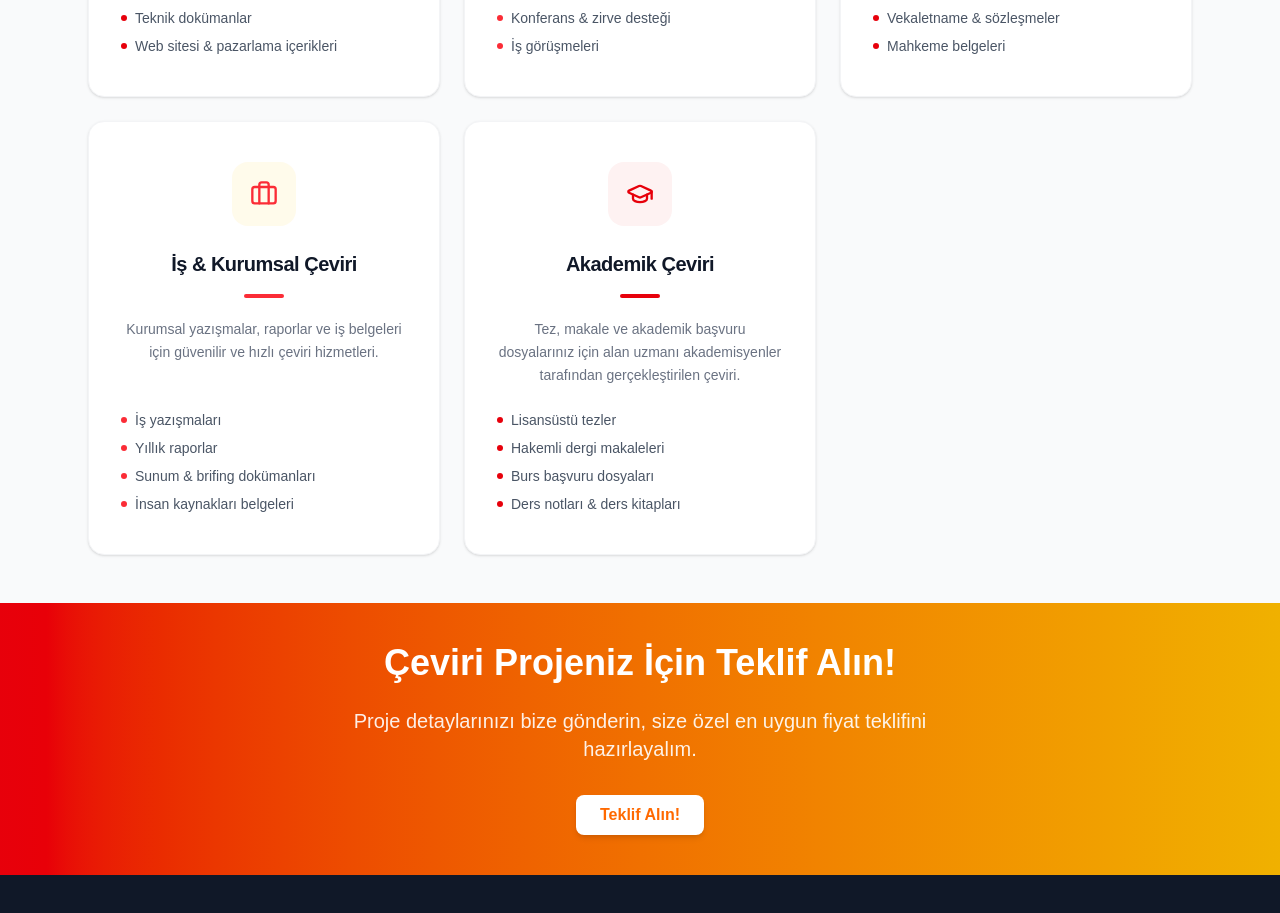
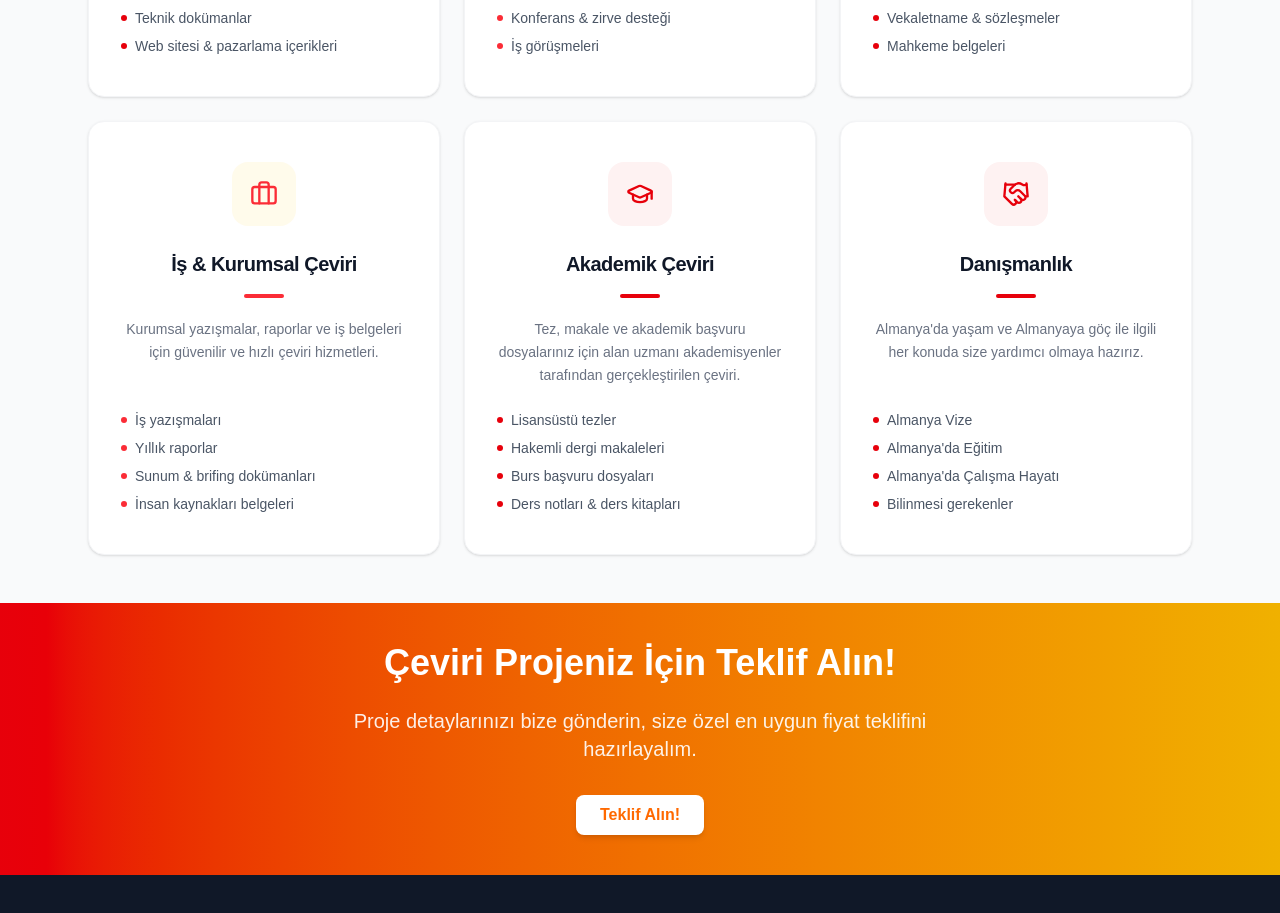
Before and after one commit to Yigit03/Aurora, a Next.js app: page /interpreting in a window 1280 px wide. Shown: the part 902-1815 px from the top of the page. Built offline with nearby package versions, Linux system fonts and the light colour scheme.

Commit message:
update-test

```diff
--- a/src/app/(site)/(home)/ExamList.tsx
+++ b/src/app/(site)/(home)/ExamList.tsx
@@ -31,7 +31,7 @@ const ExamsList = () => {
   ];
 
   return (
-    <div className="bg-red-600 py-8 border-b border-gray-100">
+    <div className="bg-blue-600 py-8 border-b border-gray-100">
       {/* Tüm bileşeni saran ana container.
           Kırmızı arka plan, dikey padding ve alt border içerir. */}
 
--- a/src/app/(site)/interpreting/InterpretingCardList.tsx
+++ b/src/app/(site)/interpreting/InterpretingCardList.tsx
@@ -1,5 +1,5 @@
 import InterpretingCard, { InterpretingCardProps } from "./InterpretingCard";
-import { FileText, MessageSquare, Scale, Briefcase, GraduationCap } from "lucide-react";
+import { FileText, MessageSquare, Scale, Briefcase, GraduationCap, Handshake } from "lucide-react";
 
 const SERVICES: InterpretingCardProps[] = [
   {
@@ -72,6 +72,20 @@ const SERVICES: InterpretingCardProps[] = [
     accentColor: "text-red-600",
     iconBg: "bg-red-50",
   },
+    {
+    icon: <Handshake size={28} />,
+    title: "Danışmanlık",
+    description:
+      "Almanya'da yaşam ve Almanyaya göç ile ilgili her konuda size yardımcı olmaya hazırız.",
+    features: [
+      "Almanya Vize",
+      "Almanya'da Eğitim",
+      "Almanya'da Çalışma Hayatı",
+      "Bilinmesi gerekenler",
+    ],
+    accentColor: "text-red-600",
+    iconBg: "bg-red-50",
+  },
 ];
 
 export default function InterpretingCardList() {
--- a/src/app/admin/(login)/page.tsx
+++ b/src/app/admin/(login)/page.tsx
@@ -149,7 +149,7 @@ export default function LoginPage() {
 
         {/* Footer */}
         <p className="text-center text-xs text-slate-600 mt-6">
-          2026 Copyright.{" "}
+          2025 Copyright.{" "}
           <a href="https://www.sembyweb.com" className="text-slate-500 hover:text-slate-400 transition-colors">
             Sembyweb
           </a>{" "}
```
Also changed, not shown: src/app/admin/(dashboard)/actions.ts (+3 -8 lines).
